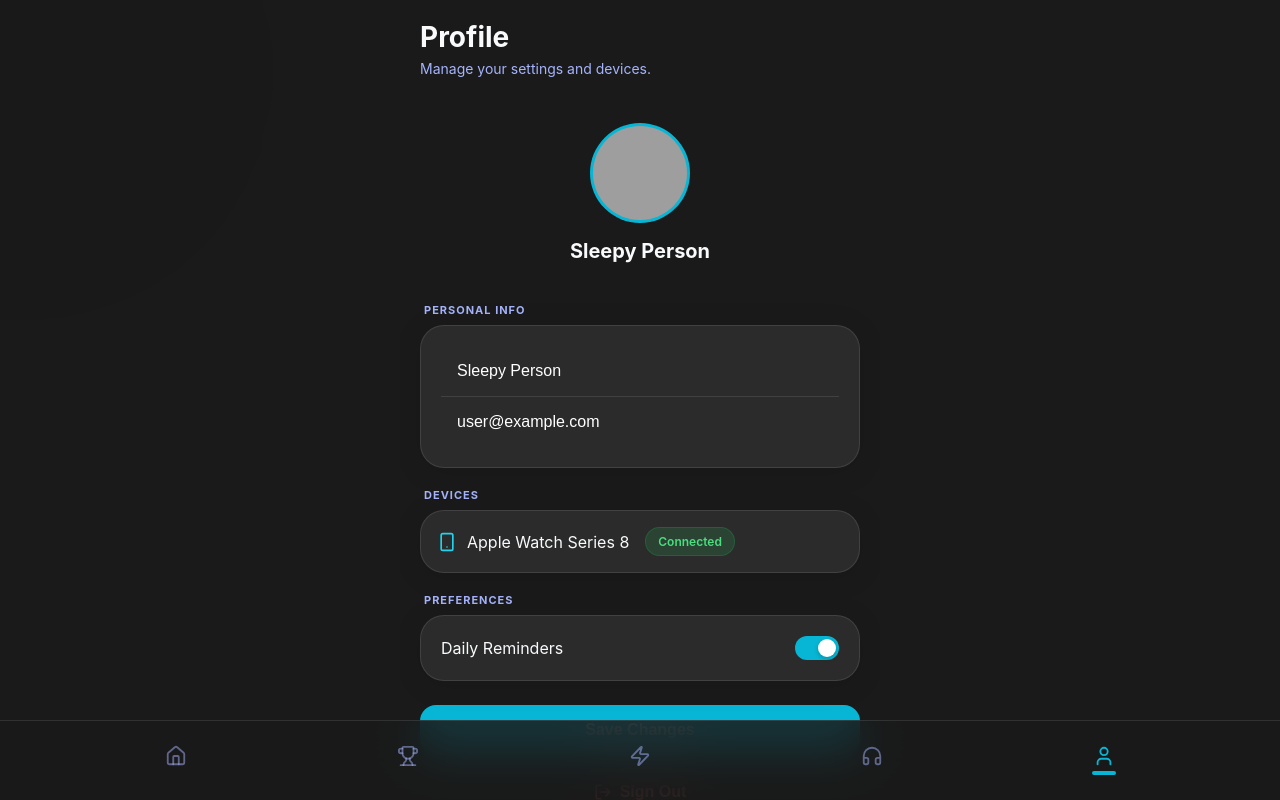
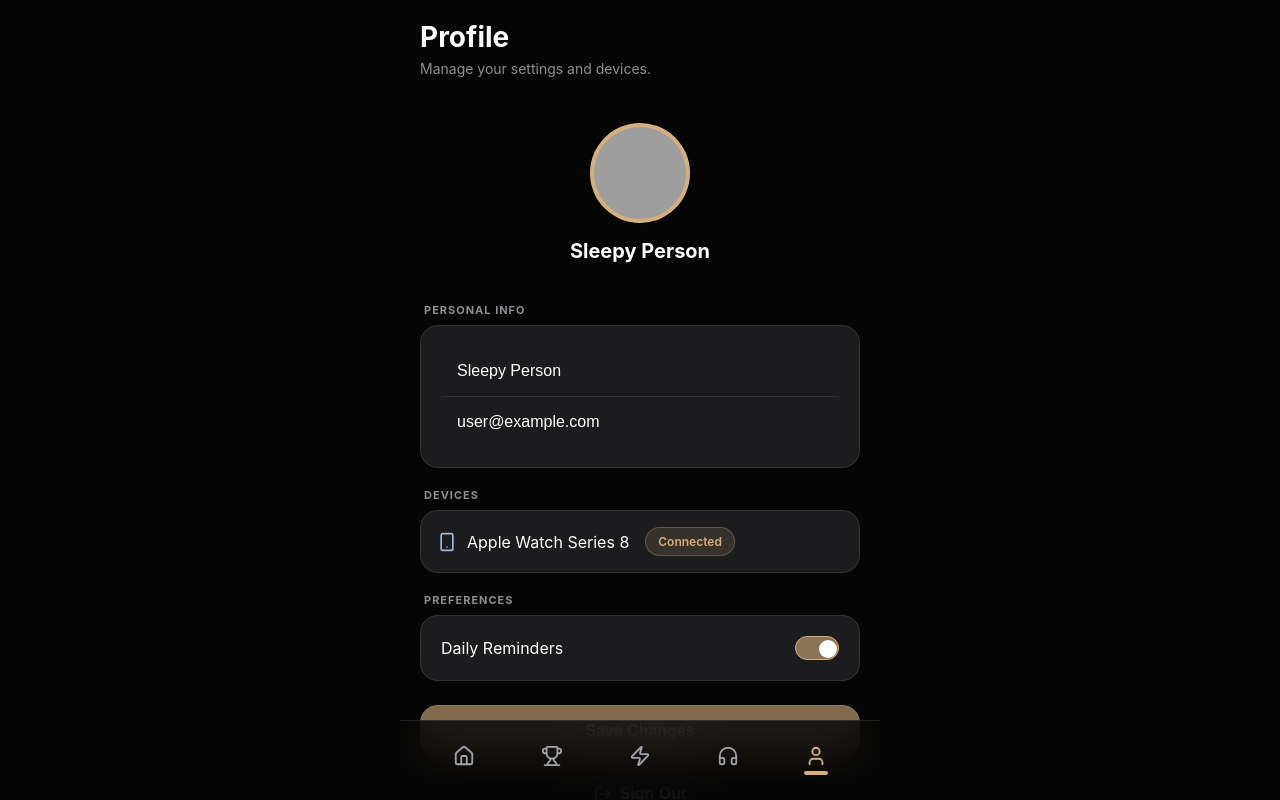
Before and after one commit to chanr335/sleepi, a React (Vite) app in the folder client/sleepi/: page /profile in a window 1280 px wide. Built offline with nearby package versions, Linux system fonts and the light colour scheme; no server answers; grey boxes are pictures that could not be loaded.

Commit message:
change colorscheme

```diff
--- a/client/sleepi/src/index.css
+++ b/client/sleepi/src/index.css
@@ -1,19 +1,38 @@
 :root {
-  --bg-dark: #1a1a1a; /* Dark gray base */
-  --bg-gradient-start: #2a2a2a; /* Dark gray */
-  --bg-gradient-mid: #1f1f1f;   /* Medium dark gray */
-  --bg-gradient-end: #1a1a1a;   /* Dark gray */
+  /* True Dark Color Palette */
+  --bg-app: #050505; /* Near-pure black background */
+  --bg-surface: #1C1C1E; /* Deep charcoal for cards/lists */
+  --bg-surface-alt: #222224; /* Alternative surface color */
 
-  --primary: #06b6d4; /* Cyan 500 */
-  --primary-glow: rgba(34, 211, 238, 0.5);
+  --text-primary: #FFFFFF; /* Pure white for main headings and data */
+  --text-secondary: #8E8E93; /* Muted medium grey for subtitles */
+  --text-tertiary: #A1A1AA; /* Inactive icons and descriptions */
 
-  --text-main: #f8fafc;
-  --text-muted: #a5b4fc;
+  /* Muted Accent Colors - Beige/Cream/Soft Gold */
+  --accent-primary: #D4AF7A; /* Desaturated beige/gold */
+  --accent-primary-muted: rgba(212, 175, 122, 0.6); /* Muted version */
+  --accent-secondary: #C9A87F; /* Soft gold */
+  --accent-tertiary: #E8D5B7; /* Cream */
 
-  --glass-bg: rgba(255, 255, 255, 0.08);
-  --glass-border: rgba(255, 255, 255, 0.1);
+  /* Soft Color Palette */
+  --soft-yellow: #EEDC9A;
+  --sage-green: #C3D7C7;
+  --soft-purple: #B5BBE5;
+  --muted-blue: #9FB8E3;
 
+  /* Interactive Elements */
+  --glass-bg: #1C1C1E; /* Surface background */
+  --glass-border: rgba(255, 255, 255, 0.1); /* Subtle border */
+  --border-subtle: rgba(255, 255, 255, 0.1); /* 1px subtle border */
+
+  /* Corner Radius */
+  --radius-card: 18px; /* Moderate rounding (16-20px range) */
+  --radius-button: 18px;
+  --radius-small: 12px;
+
+  /* Navigation */
   --nav-height: 80px;
+  --nav-bg: rgba(5, 5, 5, 0.8); /* Highly translucent black */
 }
 
 * {
@@ -23,11 +42,13 @@
 }
 
 body {
-  font-family: -apple-system, BlinkMacSystemFont, 'Segoe UI', Roboto, Helvetica, Arial, sans-serif;
-  background-color: var(--bg-dark);
-  color: var(--text-main);
+  font-family: 'Inter', -apple-system, BlinkMacSystemFont, 'SF Pro Display', 'SF Pro Text', 'Roboto', 'Segoe UI', Helvetica, Arial, sans-serif;
+  background-color: var(--bg-app);
+  color: var(--text-primary);
   height: 100vh;
   overflow: hidden;
+  -webkit-font-smoothing: antialiased;
+  -moz-osx-font-smoothing: grayscale;
 }
 
 /* --- Background Effects --- */
@@ -47,7 +68,7 @@ body {
 .bg-gradient {
   position: absolute;
   inset: 0;
-  background: var(--bg-dark);
+  background: var(--bg-app);
 }
 
 .glow {
@@ -91,29 +112,51 @@ body {
 
 /* --- Glass Components --- */
 .glass-card {
-  background: var(--glass-bg);
-  backdrop-filter: blur(12px);
-  -webkit-backdrop-filter: blur(12px);
-  border: 1px solid var(--glass-border);
-  border-radius: 24px;
+  background: var(--bg-surface);
+  backdrop-filter: none;
+  -webkit-backdrop-filter: none;
+  border: 1px solid var(--border-subtle);
+  border-radius: var(--radius-card);
   padding: 20px;
   margin-bottom: 16px;
-  box-shadow: 0 4px 30px rgba(0, 0, 0, 0.1);
+  /* No shadows - flat depth created by contrast */
   outline: none;
 }
 
 .glass-card:focus,
 .glass-card:active {
   outline: none;
-  border: 1px solid var(--glass-border);
+  border: 1px solid var(--border-subtle);
 }
 
 /* --- Typography --- */
-h1 { font-size: 28px; font-weight: 700; margin-bottom: 4px; }
-h2 { font-size: 20px; font-weight: 700; }
-h3 { font-size: 16px; font-weight: 600; color: rgba(255,255,255,0.9); }
-h4 { font-size: 15px; font-weight: 500; margin-bottom: 2px; }
-p { color: var(--text-muted); font-size: 14px; line-height: 1.5; }
+h1 {
+  font-size: 28px;
+  font-weight: 700;
+  margin-bottom: 4px;
+  color: var(--text-primary);
+}
+h2 {
+  font-size: 20px;
+  font-weight: 700;
+  color: var(--text-primary);
+}
+h3 {
+  font-size: 16px;
+  font-weight: 600;
+  color: var(--text-primary);
+}
+h4 {
+  font-size: 15px;
+  font-weight: 500;
+  margin-bottom: 2px;
+  color: var(--text-primary);
+}
+p {
+  color: var(--text-secondary);
+  font-size: 14px;
+  line-height: 1.5;
+}
 
 .page-header { margin-bottom: 24px; }
 
@@ -121,7 +164,7 @@ p { color: var(--text-muted); font-size: 14px; line-height: 1.5; }
 .btn {
   width: 100%;
   padding: 16px;
-  border-radius: 16px;
+  border-radius: var(--radius-button);
   border: none;
   font-size: 16px;
   font-weight: 600;
@@ -130,25 +173,35 @@ p { color: var(--text-muted); font-size: 14px; line-height: 1.5; }
   align-items: center;
   justify-content: center;
   gap: 8px;
-  transition: transform 0.1s;
+  transition: transform 0.1s, background-color 0.2s;
 }
 
 .btn:active { transform: scale(0.98); }
 
 .btn-primary {
-  background: var(--primary);
-  color: white;
+  background: var(--accent-primary-muted);
+  color: var(--text-primary);
+  border: 1px solid var(--border-subtle);
+}
+
+.btn-primary:hover {
+  background: var(--accent-primary);
 }
 
 .btn-outline {
-  background: rgba(255,255,255,0.05);
-  border: 1px solid rgba(255,255,255,0.2);
-  color: white;
+  background: var(--bg-surface);
+  border: 1px solid var(--border-subtle);
+  color: var(--text-primary);
+}
+
+.btn-outline:hover {
+  background: var(--bg-surface-alt);
 }
 
 .btn-ghost {
   background: transparent;
-  color: #f87171;
+  color: var(--text-secondary);
+  border: none;
 }
 
 .button-group {
@@ -163,7 +216,7 @@ p { color: var(--text-muted); font-size: 14px; line-height: 1.5; }
   .btn {
     padding: 12px;
     font-size: 14px;
-    border-radius: 12px;
+    border-radius: var(--radius-small);
   }
 
   .button-group {
@@ -202,9 +255,12 @@ p { color: var(--text-muted); font-size: 14px; line-height: 1.5; }
 }
 
 .progress-ring { transform: rotate(-90deg); }
-.progress-ring-bg { color: rgba(26, 26, 26, 0.5); }
+.progress-ring-bg {
+  color: rgba(255, 255, 255, 0.15);
+  stroke-linecap: round;
+}
 .progress-ring-fill {
-  color: var(--primary);
+  color: var(--accent-primary);
   stroke-linecap: round;
 }
 
@@ -215,24 +271,25 @@ p { color: var(--text-muted); font-size: 14px; line-height: 1.5; }
   flex-direction: column;
 }
 
-.progress-text { font-size: 28px; font-weight: 800; display: block; }
-.progress-subtext { font-size: 13px; color: var(--text-muted); }
+.progress-text { font-size: 28px; font-weight: 800; display: block; color: var(--text-primary); }
+.progress-subtext { font-size: 13px; color: var(--text-secondary); }
 
 .badge {
   padding: 6px 12px;
   border-radius: 20px;
   font-size: 12px;
   font-weight: 600;
+  border: 1px solid var(--border-subtle);
 }
 .badge-green {
-  background: rgba(34, 197, 94, 0.15);
-  color: #4ade80;
-  border: 1px solid rgba(34, 197, 94, 0.2);
+  background: rgba(212, 175, 122, 0.15);
+  color: var(--accent-primary);
+  border: 1px solid rgba(212, 175, 122, 0.3);
 }
 .badge-red {
-  background: rgba(239, 68, 68, 0.15);
-  color: #f87171;
-  border: 1px solid rgba(239, 68, 68, 0.2);
+  background: rgba(168, 148, 122, 0.15);
+  color: var(--accent-secondary);
+  border: 1px solid rgba(168, 148, 122, 0.3);
 }
 
 .sleep-metrics-grid {
@@ -249,9 +306,9 @@ p { color: var(--text-muted); font-size: 14px; line-height: 1.5; }
   align-items: center;
   gap: 12px;
   padding: 12px;
-  background: rgba(255, 255, 255, 0.03);
-  border-radius: 12px;
-  border: 1px solid rgba(255, 255, 255, 0.05);
+  background: var(--bg-surface-alt);
+  border-radius: var(--radius-small);
+  border: 1px solid var(--border-subtle);
 }
 
 .sleep-metric-info {
@@ -263,13 +320,13 @@ p { color: var(--text-muted); font-size: 14px; line-height: 1.5; }
 .sleep-metric-value {
   font-size: 18px;
   font-weight: 700;
-  color: var(--text-main);
+  color: var(--text-primary);
   line-height: 1.2;
 }
 
 .sleep-metric-label {
   font-size: 12px;
-  color: var(--text-muted);
+  color: var(--text-secondary);
   margin-top: 2px;
 }
 
@@ -287,8 +344,8 @@ p { color: var(--text-muted); font-size: 14px; line-height: 1.5; }
   justify-content: space-between;
 }
 
-.stat-value { display: block; font-size: 24px; font-weight: 700; }
-.stat-label { font-size: 13px; color: var(--text-muted); }
+.stat-value { display: block; font-size: 24px; font-weight: 700; color: var(--text-primary); }
+.stat-label { font-size: 13px; color: var(--text-secondary); }
 
 .icon-box {
   display: flex;
@@ -296,13 +353,14 @@ p { color: var(--text-muted); font-size: 14px; line-height: 1.5; }
   align-items: center;
   width: fit-content;
   padding: 10px;
-  border-radius: 12px;
+  border-radius: var(--radius-small);
+  border: 1px solid var(--border-subtle);
 }
 
-.icon-indigo { background: rgba(99, 102, 241, 0.2); color: #a5b4fc; }
-.icon-cyan { background: rgba(6, 182, 212, 0.2); color: #22d3ee; }
-.icon-yellow { background: rgba(250, 204, 21, 0.15); color: #facc15; }
-.icon-pink { background: rgba(236, 72, 153, 0.2); color: #f472b6; }
+.icon-indigo { background: rgba(238, 220, 154, 0.15); color: var(--soft-yellow); }
+.icon-cyan { background: rgba(195, 215, 199, 0.15); color: var(--sage-green); }
+.icon-yellow { background: rgba(181, 187, 229, 0.15); color: var(--soft-purple); }
+.icon-pink { background: rgba(159, 184, 227, 0.15); color: var(--muted-blue); }
 
 .chart-container {
   height: 200px;
@@ -317,9 +375,10 @@ p { color: var(--text-muted); font-size: 14px; line-height: 1.5; }
 
 /* --- Leaderboard Specific --- */
 .toggle-container {
-  background: rgba(26, 26, 26, 0.6);
+  background: var(--bg-surface);
   padding: 4px;
-  border-radius: 16px;
+  border-radius: var(--radius-card);
+  border: 1px solid var(--border-subtle);
   display: flex;
   position: relative;
   margin-bottom: 24px;
@@ -330,9 +389,10 @@ p { color: var(--text-muted); font-size: 14px; line-height: 1.5; }
   top: 4px;
   bottom: 4px;
   width: calc(50% - 4px);
-  background: rgba(255,255,255,0.15);
-  border-radius: 12px;
+  background: var(--bg-surface-alt);
+  border-radius: var(--radius-small);
   transition: all 0.3s ease;
+  border: 1px solid var(--border-subtle);
 }
 .toggle-slider.left { left: 4px; }
 .toggle-slider.right { left: 50%; }
@@ -341,29 +401,30 @@ p { color: var(--text-muted); font-size: 14px; line-height: 1.5; }
   flex: 1;
   background: none;
   border: none;
-  color: var(--text-muted);
+  color: var(--text-secondary);
   z-index: 1;
   padding: 10px;
   font-weight: 500;
   cursor: pointer;
   transition: color 0.3s;
 }
-.toggle-container button.active { color: white; }
+.toggle-container button.active { color: var(--text-primary); }
 
 .list-item {
   display: flex;
   align-items: center;
   gap: 16px;
   padding: 16px;
+  border: 1px solid var(--border-subtle);
 }
 .list-item.highlight-me {
-  border-color: rgba(34, 211, 238, 0.3);
-  background: rgba(34, 211, 238, 0.1);
+  border-color: rgba(212, 175, 122, 0.3);
+  background: rgba(212, 175, 122, 0.1);
 }
 .list-item.clickable { cursor: pointer; transition: background 0.2s; }
-.list-item.clickable:hover { background: rgba(255,255,255,0.12); }
+.list-item.clickable:hover { background: var(--bg-surface-alt); }
 
-.rank-col { width: 24px; text-align: center; font-weight: 700; color: var(--text-muted); }
+.rank-col { width: 24px; text-align: center; font-weight: 700; color: var(--text-secondary); }
 .avatar-col {
   width: 40px; height: 40px;
   border-radius: 50%;
@@ -372,16 +433,16 @@ p { color: var(--text-muted); font-size: 14px; line-height: 1.5; }
 }
 .info-col { flex: 1; }
 .trend-col { width: 24px; text-align: right; font-size: 12px; }
-.trend-up { color: #4ade80; }
-.trend-down { color: #f87171; }
-.trend-flat { color: #94a3b8; }
+.trend-up { color: var(--accent-primary); }
+.trend-down { color: var(--accent-secondary); }
+.trend-flat { color: var(--text-secondary); }
 
 /* --- Coach & Profile --- */
-.tip-card { border-left: 4px solid #facc15; display: flex; gap: 16px; }
-.insight-card { background: rgba(79, 70, 229, 0.15); border: 1px solid rgba(255,255,255,0.15); }
+.tip-card { border-left: 4px solid var(--accent-primary); display: flex; gap: 16px; }
+.insight-card { background: var(--bg-surface-alt); border: 1px solid var(--border-subtle); }
 .card-header-row { display: flex; justify-content: space-between; align-items: center; margin-bottom: 8px; }
-.section-title { margin: 32px 0 12px 0; }
-.chevron { color: rgba(255,255,255,0.3); }
+.section-title { margin: 32px 0 12px 0; color: var(--text-primary); }
+.chevron { color: var(--text-tertiary); }
 
 /* Calendar / Sleep Program Styles */
 .calendar-card {
@@ -406,7 +467,7 @@ p { color: var(--text-muted); font-size: 14px; line-height: 1.5; }
 .calendar-empty {
   text-align: center;
   padding: 40px 20px;
-  color: var(--text-muted);
+  color: var(--text-secondary);
 }
 
 .calendar-timeline {
@@ -429,7 +490,7 @@ p { color: var(--text-muted); font-size: 14px; line-height: 1.5; }
 }
 
 .hour-icon {
-  color: var(--accent-cyan);
+  color: var(--soft-purple);
   opacity: 0.8;
 }
 
@@ -447,7 +508,7 @@ p { color: var(--text-muted); font-size: 14px; line-height: 1.5; }
   gap: 12px;
   margin-left: 28px;
   padding-left: 16px;
-  border-left: 2px solid rgba(34, 211, 238, 0.2);
+  border-left: 2px solid rgba(181, 187, 229, 0.2);
 }
 
 .calendar-event {
@@ -456,17 +517,19 @@ p { color: var(--text-muted); font-size: 14px; line-height: 1.5; }
   align-items: center;
   gap: 20px;
   transition: background 0.2s, transform 0.2s;
+  background: #2A2A2C; /* Lighter gray for distinction */
+  border: 1px solid var(--border-subtle);
 }
 
 .calendar-event:hover {
-  background: rgba(255, 255, 255, 0.08);
+  background: #323234; /* Even lighter on hover */
   transform: translateX(4px);
 }
 
 .event-time {
   font-size: 14px;
   font-weight: 600;
-  color: var(--accent-cyan);
+  color: var(--soft-purple);
   min-width: 85px;
   flex-shrink: 0;
   display: flex;
@@ -506,16 +569,17 @@ p { color: var(--text-muted); font-size: 14px; line-height: 1.5; }
 .profile-avatar {
   width: 100px; height: 100px;
   border-radius: 50%;
-  background: var(--primary);
+  background: var(--muted-blue);
   padding: 3px;
   margin-bottom: 16px;
+  border: 1px solid var(--border-subtle);
 }
 .profile-avatar svg {
   width: 100%; height: 100%;
   padding: 25px;
-  background: var(--bg-dark);
+  background: var(--bg-app);
   border-radius: 50%;
-  color: var(--text-muted);
+  color: var(--text-secondary);
 }
 
 .form-section { margin-bottom: 20px; }
@@ -525,7 +589,7 @@ p { color: var(--text-muted); font-size: 14px; line-height: 1.5; }
   font-size: 11px;
   letter-spacing: 1px;
   font-weight: 700;
-  color: var(--text-muted);
+  color: var(--text-secondary);
   margin-bottom: 8px;
   padding-left: 4px;
 }
@@ -539,7 +603,7 @@ p { color: var(--text-muted); font-size: 14px; line-height: 1.5; }
   background: transparent;
   border: none;
   padding: 16px;
-  color: white;
+  color: var(--text-primary);
   font-size: 16px;
   outline: none;
   position: relative;
@@ -547,28 +611,32 @@ p { color: var(--text-muted); font-size: 14px; line-height: 1.5; }
   pointer-events: auto;
   cursor: text;
 }
-.divider { height: 1px; background: rgba(255,255,255,0.1); }
+.divider { height: 1px; background: var(--border-subtle); }
 
 .settings-list { display: flex; flex-direction: column; gap: 20px; }
 .setting-row { display: flex; justify-content: space-between; align-items: center; }
 
 .switch {
   width: 44px; height: 24px;
-  background: #334155;
+  background: var(--bg-surface-alt);
+  border: 1px solid var(--border-subtle);
   border-radius: 12px;
   position: relative;
   cursor: pointer;
   transition: background 0.3s;
 }
-.switch.checked { background: var(--primary); }
+.switch.checked {
+  background: var(--accent-primary-muted);
+  border-color: var(--accent-primary);
+}
 .knob {
   width: 18px; height: 18px;
-  background: white;
+  background: var(--text-primary);
   border-radius: 50%;
   position: absolute;
   top: 3px; left: 3px;
   transition: left 0.3s;
-  box-shadow: 0 2px 4px rgba(0,0,0,0.2);
+  /* No shadow for flat design */
 }
 .switch.checked .knob { left: 23px; }
 
@@ -579,69 +647,17 @@ p { color: var(--text-muted); font-size: 14px; line-height: 1.5; }
   position: fixed;
   bottom: 0; left: 0; right: 0;
   height: 80px;
-  background: rgba(26, 26, 26, 0.85);
+  background: var(--nav-bg);
   backdrop-filter: blur(20px);
-  border-top: 1px solid rgba(255,255,255,0.1);
+  -webkit-backdrop-filter: blur(20px);
+  border-top: 1px solid var(--border-subtle);
   display: flex;
-  justify-content: center;
-  gap: 32px;
-  z-index: 50;
-  padding-bottom: 20px; /* iOS Safe area approximation */
-}
-
-.nav-item {
-  background: none;
-  border: none;
-  display: flex;
-  flex-direction: column;
-  align-items: center;
-  justify-content: center;
-  width: 60px;
-  position: relative;
-  cursor: pointer;
-}
-
-.nav-icon {
-  color: rgba(165, 180, 252, 0.5);
-  transition: color 0.3s;
-}
-
-.nav-label {
-  font-size: 10px;
-  font-weight: 500;
-  color: rgba(165, 180, 252, 0.5);
-  margin-top: 4px;
-  transition: color 0.3s;
-}
-
-.nav-item.active .nav-icon {
-  color: var(--primary);
-}
-.nav-item.active .nav-label { color: white; }
-
-.nav-indicator {
-  position: absolute;
-  top: -1px;
-  width: 32px;
-  height: 4px;
-  background: var(--primary);
-  border-bottom-left-radius: 4px;
-  border-bottom-right-radius: 4px;
-}
-
-/* bottom nav base – keep your existing styles, but tweak spacing */
-.bottom-nav {
-  position: fixed;
-  bottom: 0; left: 0; right: 0;
-  height: 80px;
-  background: rgba(26, 26, 26, 0.85);
-  backdrop-filter: blur(20px);
-  border-top: 1px solid rgba(255,255,255,0.1);
-  display: flex;
-  justify-content: space-evenly;   /* was center + gap, now tighter */
+  justify-content: space-evenly;
   align-items: center;
   z-index: 50;
-  padding-bottom: 10px;           /* a bit less than before */
+  padding-bottom: 10px;
+  max-width: 480px;
+  margin: 0 auto;
 }
 
 /* each icon button */
@@ -652,7 +668,7 @@ p { color: var(--text-muted); font-size: 14px; line-height: 1.5; }
   flex-direction: column;
   align-items: center;
   justify-content: center;
-  width: 48px;        /* narrower so icons are closer */
+  width: 48px;
   position: relative;
   cursor: pointer;
 }
@@ -664,24 +680,24 @@ p { color: var(--text-muted); font-size: 14px; line-height: 1.5; }
 
 /* icon styling */
 .nav-icon {
-  color: rgba(165, 180, 252, 0.5);
+  color: var(--text-tertiary);
   transition: color 0.3s;
   font-size: 22px;
 }
 
 /* active state */
 .nav-item.active .nav-icon {
-  color: var(--primary);
+  color: var(--accent-primary);
 }
 
 /* move indicator UNDER the icon instead of on top */
 .nav-indicator {
   position: absolute;
-  bottom: -8px;                 /* 👈 was top: -1px before */
+  bottom: -8px;
   top: auto;
   width: 24px;
   height: 4px;
-  background: var(--primary);
+  background: var(--accent-primary);
   border-radius: 999px;
 }
 
@@ -689,9 +705,10 @@ p { color: var(--text-muted); font-size: 14px; line-height: 1.5; }
   width: 100px;
   height: 100px;
   border-radius: 50%;
-  background: var(--primary);
+  background: var(--accent-primary);
   padding: 3px;
   margin-bottom: 16px;
+  border: 1px solid var(--border-subtle);
 }
 
 .avatar-img {
@@ -750,10 +767,11 @@ p { color: var(--text-muted); font-size: 14px; line-height: 1.5; }
 
 .modal-card {
   padding: 24px;
-  background: rgba(42, 42, 42, 0.95) !important;
-  backdrop-filter: blur(20px);
-  -webkit-backdrop-filter: blur(20px);
-  border: 1px solid rgba(255, 255, 255, 0.2);
+  background: var(--bg-surface) !important;
+  backdrop-filter: none;
+  -webkit-backdrop-filter: none;
+  border: 1px solid var(--border-subtle);
+  border-radius: var(--radius-card);
 }
 
 .modal-header {
@@ -766,13 +784,13 @@ p { color: var(--text-muted); font-size: 14px; line-height: 1.5; }
 .modal-header h2 {
   font-size: 24px;
   font-weight: 700;
-  color: var(--text-main);
+  color: var(--text-primary);
 }
 
 .modal-close {
   background: transparent;
   border: none;
-  color: var(--text-muted);
+  color: var(--text-secondary);
   cursor: pointer;
   padding: 8px;
   display: flex;
@@ -783,8 +801,8 @@ p { color: var(--text-muted); font-size: 14px; line-height: 1.5; }
 }
 
 .modal-close:hover {
-  background: rgba(255, 255, 255, 0.1);
-  color: var(--text-main);
+  background: var(--bg-surface-alt);
+  color: var(--text-primary);
 }
 
 .modal-form {
@@ -856,10 +874,11 @@ p { color: var(--text-muted); font-size: 14px; line-height: 1.5; }
 .confirmation-card {
   padding: 40px 32px;
   text-align: center;
-  background: rgba(42, 42, 42, 0.95) !important;
-  backdrop-filter: blur(20px);
-  -webkit-backdrop-filter: blur(20px);
-  border: 1px solid rgba(255, 255, 255, 0.2);
+  background: var(--bg-surface) !important;
+  backdrop-filter: none;
+  -webkit-backdrop-filter: none;
+  border: 1px solid var(--border-subtle);
+  border-radius: var(--radius-card);
 }
 
 .confirmation-icon-wrapper {
@@ -881,7 +900,7 @@ p { color: var(--text-muted); font-size: 14px; line-height: 1.5; }
 }
 
 .confirmation-icon {
-  color: #4ade80;
+  color: var(--accent-primary);
   width: 64px;
   height: 64px;
 }
@@ -889,13 +908,13 @@ p { color: var(--text-muted); font-size: 14px; line-height: 1.5; }
 .confirmation-title {
   font-size: 24px;
   font-weight: 700;
-  color: var(--text-main);
+  color: var(--text-primary);
   margin-bottom: 12px;
 }
 
 .confirmation-message {
   font-size: 16px;
-  color: var(--text-muted);
+  color: var(--text-secondary);
   margin-bottom: 32px;
   line-height: 1.5;
 }
@@ -953,10 +972,11 @@ p { color: var(--text-muted); font-size: 14px; line-height: 1.5; }
 .notification-card {
   padding: 16px 20px;
   margin-bottom: 0;
-  background: rgba(42, 42, 42, 0.95) !important;
-  backdrop-filter: blur(20px);
-  -webkit-backdrop-filter: blur(20px);
-  border: 1px solid rgba(255, 255, 255, 0.2);
+  background: var(--bg-surface) !important;
+  backdrop-filter: none;
+  -webkit-backdrop-filter: none;
+  border: 1px solid var(--border-subtle);
+  border-radius: var(--radius-card);
 }
 
 .notification-content {
@@ -970,16 +990,16 @@ p { color: var(--text-muted); font-size: 14px; line-height: 1.5; }
 }
 
 .notification-success .notification-icon {
-  color: #4ade80;
+  color: var(--accent-primary);
 }
 
 .notification-error .notification-icon {
-  color: #f87171;
+  color: var(--accent-secondary);
 }
 
 .notification-message {
   flex: 1;
-  color: var(--text-main);
+  color: var(--text-primary);
   font-size: 14px;
   line-height: 1.4;
 }
@@ -987,7 +1007,7 @@ p { color: var(--text-muted); font-size: 14px; line-height: 1.5; }
 .notification-close {
   background: transparent;
   border: none;
-  color: var(--text-muted);
+  color: var(--text-secondary);
   cursor: pointer;
   padding: 4px;
   display: flex;
@@ -999,6 +1019,6 @@ p { color: var(--text-muted); font-size: 14px; line-height: 1.5; }
 }
 
 .notification-close:hover {
-  background: rgba(255, 255, 255, 0.1);
-  color: var(--text-main);
+  background: var(--bg-surface-alt);
+  color: var(--text-primary);
 }
--- a/client/sleepi/src/pages/Profile.jsx
+++ b/client/sleepi/src/pages/Profile.jsx
@@ -35,7 +35,7 @@ const Profile = () => {
         <label>Devices</label>
         <GlassCard className="list-item">
           <div className="flex-row" style={{ display: "flex", alignItems: "center" }}>
-            <Smartphone color="#22d3ee" size={20} style={{ marginRight: 10 }} />
+            <Smartphone color="#9FB8E3" size={20} style={{ marginRight: 10 }} />
             <span>Apple Watch Series 8</span>
           </div>
 
```
Also changed, not shown: client/sleepi/src/pages/Dashboard.jsx (+14 -12 lines), client/sleepi/src/pages/Leaderboard.jsx (+25 -28 lines), client/sleepi/src/pages/Soundscape.jsx (+14 -18 lines).
